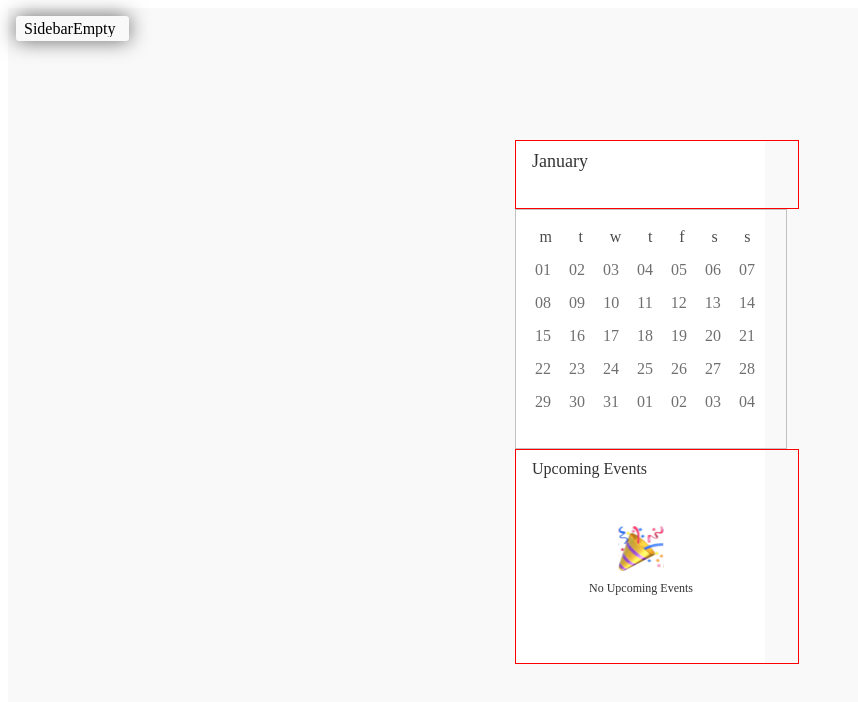
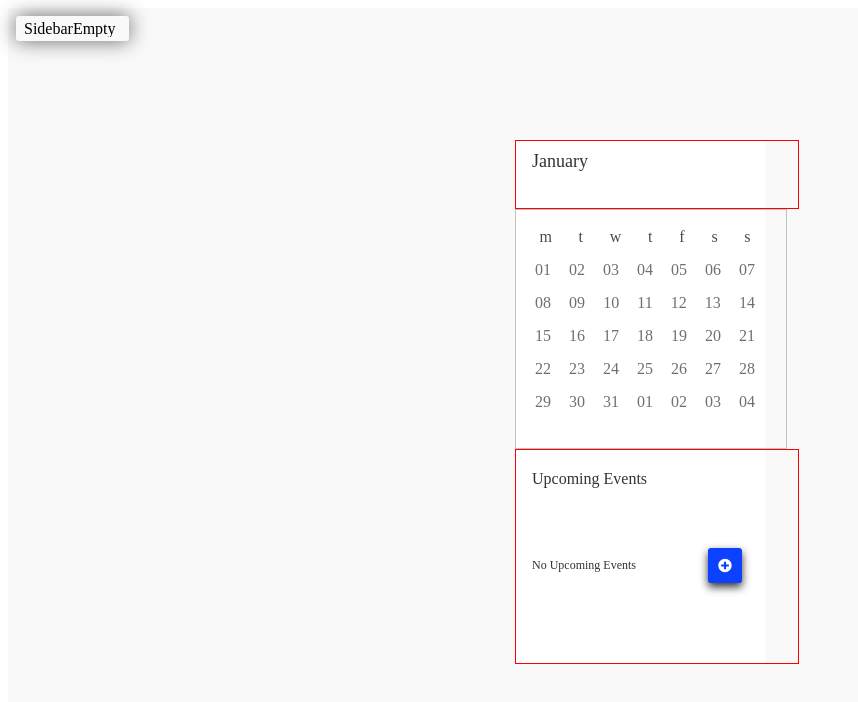
Before and after one commit to aftabrehan/calendarwex, a Next.js app: page /stories/sidebar in a window 1280 px wide. Shown: the top 702 px of the page, without its empty margins (0-858 px from the left). Built offline with nearby package versions, Linux system fonts and the light colour scheme.

Commit message:
Add Data from Props

```diff
--- a/pages/stories/sidebar.js
+++ b/pages/stories/sidebar.js
@@ -1,14 +1,37 @@
 import Stories from 'components/stories'
 import Sidebar from 'components/sidebar'
+import MiniCalendar from 'components/minicalendar/SmallCalendar'
+
+import CelebIcon from '../../src/assets/celebration.svg'
+import CalendarIcon from '../../src/assets/calendar.svg'
 
 const sidebarEmpty = {
   arg: 'SidebarEmpty',
   variant: 'emptySidebar',
+  monthName: 'January',
+  monthData: <MiniCalendar />,
+  upcomingEvents: [
+    {
+      eventHeading: 'Upcoming Events',
+      eventContent: [
+        {
+          eventName: 'No Upcoming Events',
+          // eventTime: '08:00',
+        },
+      ],
+    },
+  ],
 }
 
 const sidebarDefault = {
   arg: 'SidebarDefault',
   variant: 'defaultSidebar',
+  monthName: 'January',
+  monthData: <MiniCalendar />,
+  eventDay: 'Today',
+  eventName: [{ eventName: 'Daily Standup' }],
+  eventTime: new Date().toTimeString(),
+  icon: <CalendarIcon />,
 }
 
 const SidebarStory = () => {
--- a/src/components/sidebar/Sidebar.js
+++ b/src/components/sidebar/Sidebar.js
@@ -1,23 +1,48 @@
-import SmallCalendar from 'components/minicalendar'
+import Button from 'components/button'
 import stl from './Sidebar.module.scss'
-import Celebration from '../../assets/celebration.svg'
 
-const Sidebar = ({ monthName, monthData, upcomingEvents }) => {
+import AddIcon from '../../assets/addIcon.svg'
+
+const Sidebar = ({
+  arg,
+  variant,
+  icon,
+  monthName,
+  monthData,
+  upcomingEvents,
+}) => {
   return (
     <div className={stl.sidebar}>
       <div className={stl.monthHeader}>
-        <div className={stl.monthName}>January</div>
+        <div className={stl.monthName}>{monthName}</div>
       </div>
-      <SmallCalendar />
-      <div className={stl.upcomingEvents}>
-        <div className={stl.eventsHeading}>Upcoming Events</div>
-        <div className={stl.upcmngEvtCntnt}>
-          <Celebration className={stl.celebIcon} />
-          <div className={stl.emptyEvent}>No Upcoming Events</div>
+      <div>{monthData}</div>
+      {upcomingEvents.map((events, i) => (
+        <div key={i} className={stl.upcomingEvents}>
+          <div className={stl.eventsHeading}>
+            {events.eventHeading}
+            {upcomingEvents[i].eventContent.map((eventCntnt, index) => (
+              <div key={index} className={stl.upcmngEvtCntnt}>
+                <div className={stl.eventName}>{eventCntnt.eventName}</div>
+                <div className={stl.eventName}>
+                  {eventCntnt.eventTime || (
+                    <Button variant="fill" icon={<AddIcon />} />
+                  )}
+                </div>
+              </div>
+            ))}
+          </div>
         </div>
-      </div>
+      ))}
     </div>
   )
 }
 
 export default Sidebar
+
+// <div className={stl.upcomingEvents}>
+// <div className={stl.eventsHeading}>Upcoming Events</div>
+// <div className={stl.upcmngEvtCntnt}>
+//   <div className={stl.eventName}>No Upcoming Events</div>
+// </div>
+// </div>
--- a/src/components/sidebar/Sidebar.module.scss
+++ b/src/components/sidebar/Sidebar.module.scss
@@ -26,6 +26,10 @@
 }
 
 .upcomingEvents {
+  display: flex;
+  flex-direction: column;
+  justify-content: center;
+  align-items: flex-start;
   padding: 10px 16px;
   gap: 10px;
   width: 250px;
@@ -39,23 +43,22 @@
   font-weight: 500;
   font-size: 16px;
   color: #333333;
+  // @extend .testBorder;
 }
 
 .upcmngEvtCntnt {
   display: flex;
-  flex-direction: column;
-  justify-content: center;
+  flex-direction: row;
+  justify-content: space-between;
   align-items: center;
   padding: 8px 0px;
   gap: 10px;
-  width: 218px;
+  width: 210px;
+  min-height: 139px;
+  // @extend .testBorder;
 }
 
-.celebIcon {
-  margin-top: 40px;
-}
-
-.emptyEvent {
+.eventName {
   font-style: normal;
   font-weight: 500;
   font-size: 12px;
--- a/src/components/toolbar/Toolbar.js
+++ b/src/components/toolbar/Toolbar.js
@@ -95,10 +95,8 @@ const Toolbar = ({
               <path d="M7.99998 1.83331C4.31718 1.83331 1.33331 4.81718 1.33331 8.49998C1.33331 12.1828 4.31718 15.1666 7.99998 15.1666C11.6828 15.1666 14.6666 12.1828 14.6666 8.49998C14.6666 4.81718 11.6828 1.83331 7.99998 1.83331ZM11.8709 9.25267C11.8709 9.43009 11.7258 9.57525 11.5484 9.57525H9.07525V12.0484C9.07525 12.2258 8.93009 12.3709 8.75267 12.3709H7.24729C7.06987 12.3709 6.92471 12.2258 6.92471 12.0484V9.57525H4.45159C4.27417 9.57525 4.12901 9.43009 4.12901 9.25267V7.74729C4.12901 7.56987 4.27417 7.42471 4.45159 7.42471H6.92471V4.95159C6.92471 4.77417 7.06987 4.62901 7.24729 4.62901H8.75267C8.93009 4.62901 9.07525 4.77417 9.07525 4.95159V7.42471H11.5484C11.7258 7.42471 11.8709 7.56987 11.8709 7.74729V9.25267Z" />
             </svg>
           }
-          customClass={clsx(stl.addEvent)}
-        >
-          Add Event
-        </Button>
+          label="Add Event"
+        />
       </div>
     </div>
   )
```
